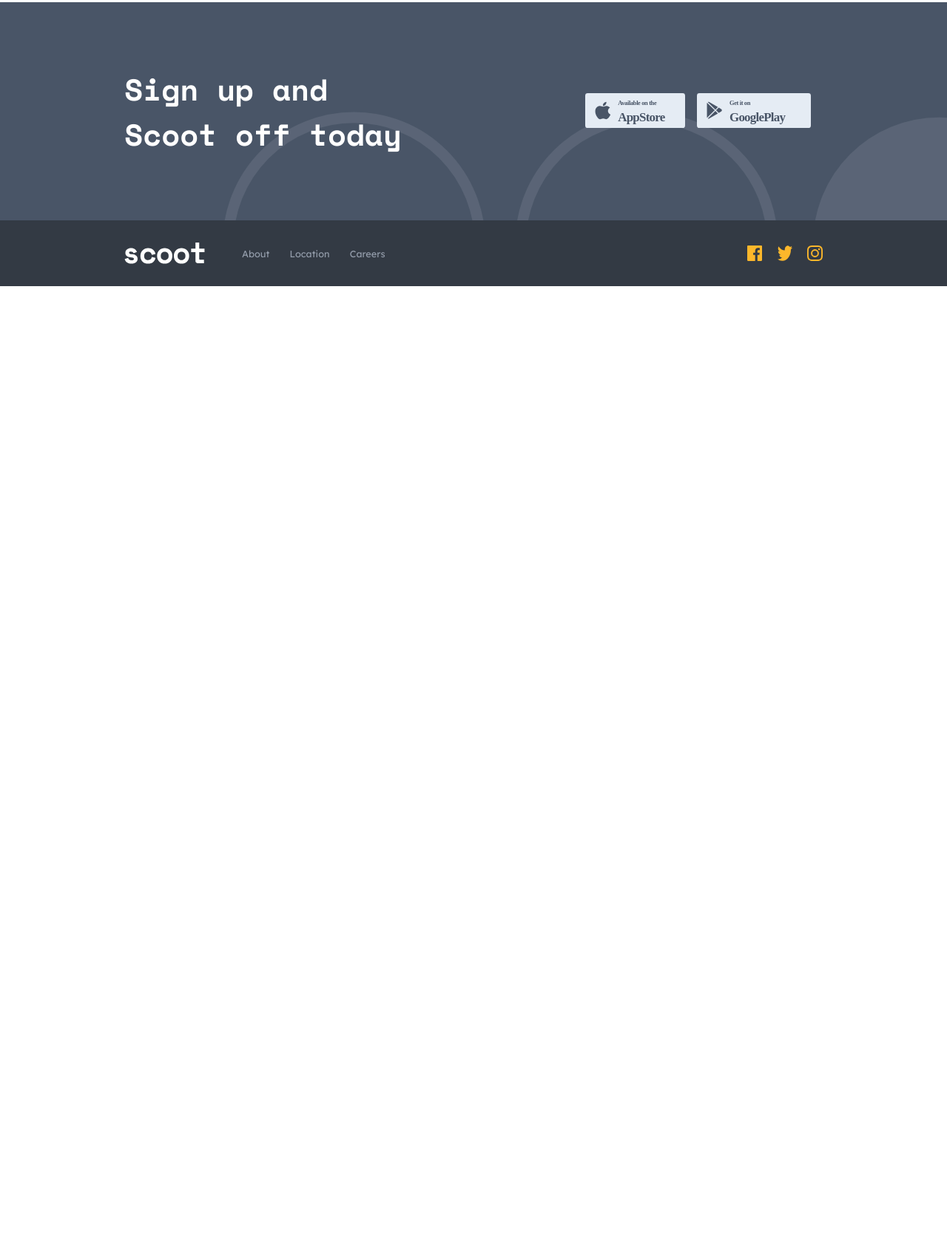
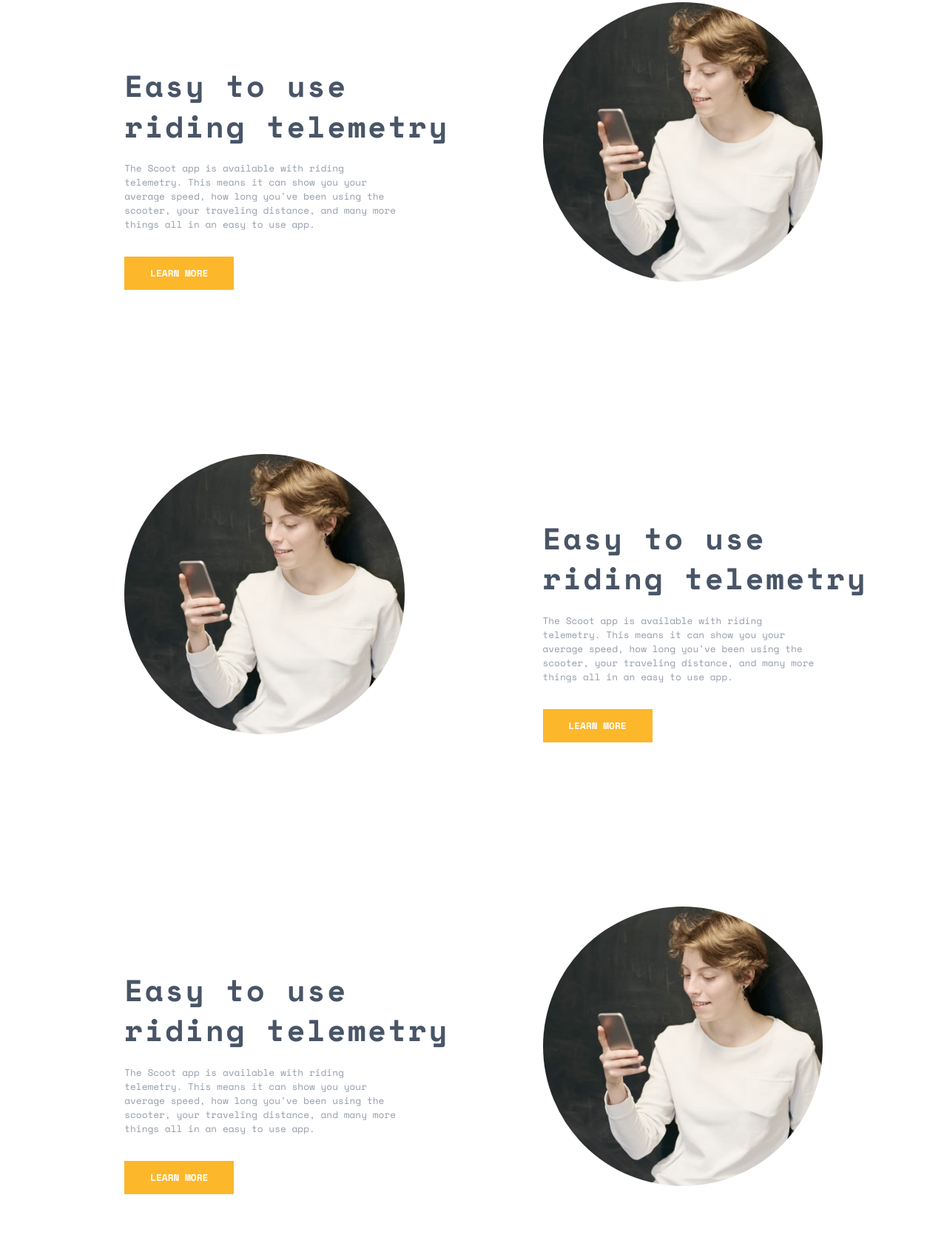
Before and after one commit to saifkhan29/Scoot-Multi-Page, a website: page index.html in a window 1280 px wide. Shown: the part 1254-2958 px from the top of the page at 74% size. Before the commit the page ends 1641 px from the top, so only its background shows below. Drawn offline with Linux system fonts and the light colour scheme.

Commit message:
Added image content section

```diff
--- a/css/_custom.scss
+++ b/css/_custom.scss
@@ -45,3 +45,7 @@ html,body {
 		display: block;
 	}
 }
+
+.row-reverse {
+	flex-direction: row-reverse;
+}
--- a/css/components/_typography.scss
+++ b/css/components/_typography.scss
@@ -17,11 +17,13 @@ h1, .h1 {
 }
 
 h2, .h2 {
-    font-size: 9.6rem;
-    letter-spacing: -2.14;
+    font-size: 6.4rem;
+    letter-spacing: 0.286rem;
+    line-height: 6.4rem;
 
     // Media Queries
     @media (min-width: $md) {
+        letter-spacing: -2.14;
         font-size: 4.8rem;
     }
 }
--- /dev/null
+++ b/css/sections/_image-content.scss
@@ -0,0 +1,77 @@
+.image-content {
+    margin-bottom: 16rem;
+
+    .section {
+        display: flex;
+        flex-direction: column-reverse;
+        justify-content: space-between;
+        align-items: center;
+
+        // Media Queries
+        @media (min-width: $md) {
+            flex-direction: row;
+        }
+    }
+
+    .content {
+        text-align: center;
+
+        // Media Queries
+        @media (min-width: $md) {
+            width: 44.5rem;
+            text-align: start;
+        }
+
+        h2 {
+            color: $dark-navy;
+            margin-bottom: 6.4rem;
+
+            // Media Queries
+            @media (min-width: $md) {
+                margin-bottom: 2.4rem;
+                text-wrap: nowrap;
+            }
+        }
+
+        p {
+            color: $dim-grey;
+            margin-bottom: 6.4rem;
+
+            // Media Queries
+            @media (min-width: $md) {
+                margin-bottom: 4rem;
+            }
+        }
+    }
+
+    .image {
+        width: 44.5rem;
+        margin-bottom: 11.2rem;
+
+        // Media Queries
+        @media (min-width: $md) {
+
+        }
+
+        img {
+            border-radius: 50%;
+            width: 100%;
+        }
+    }
+}
+
+.image-content-right {
+
+    .section {
+        flex-direction: column-reverse;
+
+        // Media Queries
+        @media (min-width: $md) {
+            flex-direction: row-reverse;
+        }
+    }
+
+    .content {
+        padding-right: 0rem;
+    }
+}
--- a/index.html
+++ b/index.html
@@ -66,6 +66,60 @@
   </section>
 <!-- end of features section -->
 
+<!-- start of image content section -->
+<section class="image-content">
+  <div class="section">
+    <div class="content">
+      <h2>Easy to use <br class="d-none d-md-block"> riding telemetry</h2>
+
+      <p>The Scoot app is available with riding telemetry. This means it can show you your average speed, how long you've been using the scooter, your traveling distance, and many more things all in an easy to use app.</p>
+
+      <button class="btn">Learn More</button>
+    </div>
+
+    <div class="image">
+      <img src="./assets/images/telemetry.jpg" alt="">
+    </div>
+  </div>
+</section>
+<!-- end of image content section -->
+
+<!-- start of image content section -->
+<section class="image-content image-content-right">
+  <div class="section">
+    <div class="content">
+      <h2>Easy to use <br class="d-none d-md-block"> riding telemetry</h2>
+
+      <p>The Scoot app is available with riding telemetry. This means it can show you your average speed, how long you've been using the scooter, your traveling distance, and many more things all in an easy to use app.</p>
+
+      <button class="btn">Learn More</button>
+    </div>
+
+    <div class="image">
+      <img src="./assets/images/telemetry.jpg" alt="">
+    </div>
+  </div>
+</section>
+<!-- end of image content section -->
+
+<!-- start of image content section -->
+<section class="image-content">
+  <div class="section">
+    <div class="content">
+      <h2>Easy to use <br class="d-none d-md-block"> riding telemetry</h2>
+
+      <p>The Scoot app is available with riding telemetry. This means it can show you your average speed, how long you've been using the scooter, your traveling distance, and many more things all in an easy to use app.</p>
+
+      <button class="btn">Learn More</button>
+    </div>
+
+    <div class="image">
+      <img src="./assets/images/telemetry.jpg" alt="">
+    </div>
+  </div>
+</section>
+<!-- end of image content section -->
+
 <div id="footer"></div>
 
 <script>
--- a/main.scss
+++ b/main.scss
@@ -39,6 +39,7 @@
 // Sections
 @import "css/sections/hero";
 @import "css/sections/features";
+@import "css/sections/image-content";
 
 
 // // Pages
```
Also changed, not shown: styles.css, 1 other file. Lines whose indentation alone changed are shown as unchanged.
